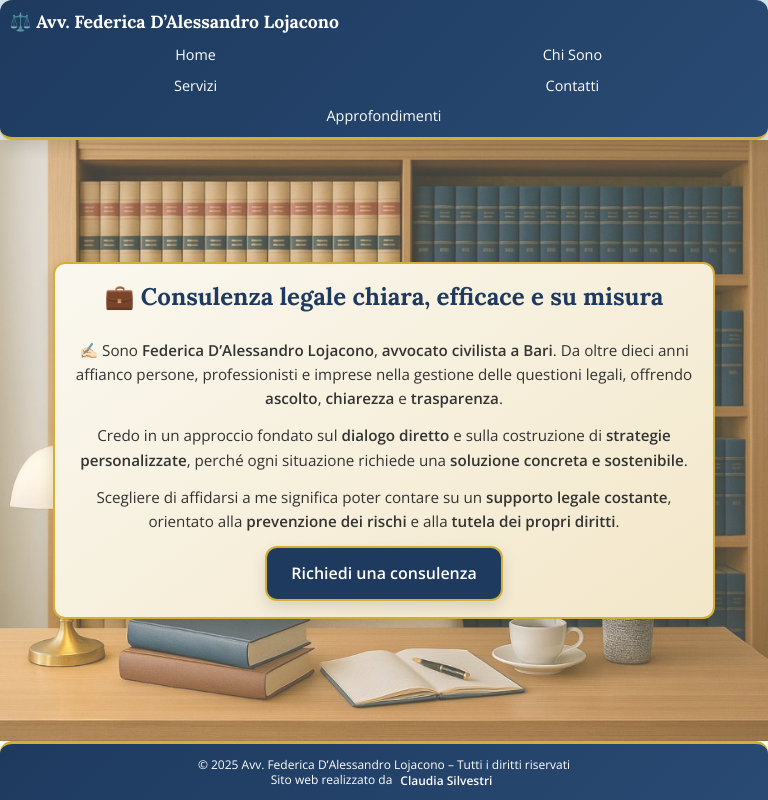
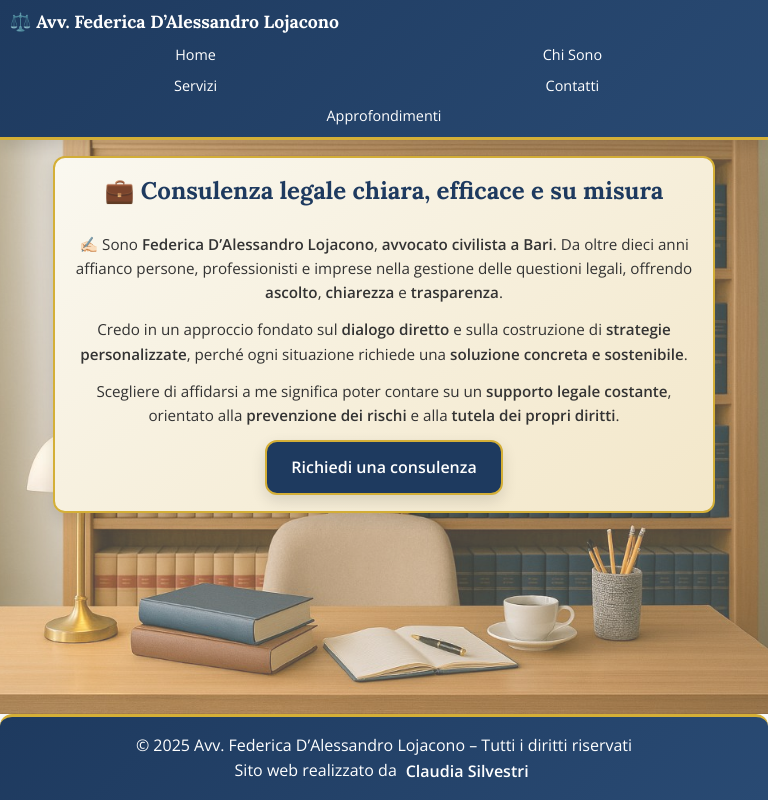
Before and after one commit to claudiasilvestri/law-firm-website, a React (Vite) app: page / in a window 768 px wide. Built offline with nearby package versions, Linux system fonts and the light colour scheme.

Commit message:
mobile responsive corretta

```diff
--- a/src/components/Navbar.jsx
+++ b/src/components/Navbar.jsx
@@ -1,7 +1,28 @@
+import { useState, useEffect } from "react";
 import { Link } from "react-router-dom";
 import "../css/Navbar.css";
 
 export default function Navbar() {
+  const [hidden, setHidden] = useState(false);
+  const [lastScrollY, setLastScrollY] = useState(0);
+
+  useEffect(() => {
+    const handleScroll = () => {
+      if (window.innerWidth > 768) return;
+
+      const currentScrollY = window.scrollY;
+      if (currentScrollY > lastScrollY && currentScrollY > 80) {
+        setHidden(true);
+      } else {
+        setHidden(false);
+      }
+      setLastScrollY(currentScrollY);
+    };
+
+    window.addEventListener("scroll", handleScroll);
+    return () => window.removeEventListener("scroll", handleScroll);
+  }, [lastScrollY]);
+
   const navItems = [
     { name: "Home", path: "/" },
     { name: "Chi Sono", path: "/about" },
@@ -11,7 +32,7 @@ export default function Navbar() {
   ];
 
   return (
-    <nav className="navbar">
+    <nav className={`navbar ${hidden ? "hidden" : ""}`}>
       <div className="logo">⚖️ Avv. Federica D’Alessandro Lojacono</div>
       <ul className="nav-links">
         {navItems.map(item => (
--- a/src/css/Contact.css
+++ b/src/css/Contact.css
@@ -223,7 +223,7 @@
   color: #721c24;
 }
 
-@media (max-width: 900px) {
+@media (max-width: 768px) {
   .contact-layout {
     flex-direction: column;
   }
@@ -238,6 +238,23 @@
   }
 
   .contact-subtitle {
-    font-size: 1.1rem;
+    font-size: 1rem;
+  }
+
+  .contact-box {
+    max-width: 95%;
+    padding: 1rem 2rem;
+  }
+
+  .contact-icons-vertical div {
+    display: flex;
+    align-items: center;
+    gap: 0.5rem;
+  }
+
+  .contact-icons-vertical a {
+    font-size: 0.8rem;
+    white-space: normal;
+    word-break: break-word;
   }
 }
--- a/src/css/Footer.css
+++ b/src/css/Footer.css
@@ -50,16 +50,3 @@
 .footer .credits a:focus::after {
   width: 100%;
 }
-
-@media (max-width: 768px) {
-  .footer {
-    padding: 0.8rem 1rem;
-  }
-
-  .footer .copyright,
-  .footer .credits,
-  .footer .credits a {
-    font-size: 0.75rem;
-    line-height: 1.25;
-  }
-}
--- a/src/css/Home.css
+++ b/src/css/Home.css
@@ -99,6 +99,15 @@
   }
 }
 
+@media (min-width: 768px) and (max-width: 1024px) {
+  .home-section {
+    height: auto;
+    align-items: flex-start;
+    overflow-y: auto;
+    padding-top: 2rem;
+  }
+}
+
 @media (max-width: 768px) {
   .home-section {
     background-image: url('/images/sfondo-mobile.jpg');
--- a/src/css/Navbar.css
+++ b/src/css/Navbar.css
@@ -14,10 +14,11 @@
   max-width: 100vw;
   box-sizing: border-box;
   transition: transform 0.3s ease;
+  will-change: transform;
 }
 
 .navbar.hidden {
-  transform: translateY(-100%);
+  transform: translateY(-120%);
 }
 
 .logo {
@@ -38,7 +39,6 @@
 }
 
 .nav-links a {
-  font-family: 'Open Sans', sans-serif;
   font-size: 1rem;
   font-weight: 500;
   color: #fff;
@@ -51,19 +51,15 @@
 .nav-links a:hover,
 .nav-links a:focus {
   background-color: rgba(255,255,255,0.1);
-  box-shadow: 0 12px 25px rgba(0,0,0,0.12);
-  transform: translateY(-2px);
-  outline: none;
   border-bottom: 2px solid #d4af37;
 }
 
 @media (max-width: 768px) {
   .navbar {
-    position: relative;
     flex-direction: column;
     align-items: flex-start;
     padding: 0.5rem 0.6rem;
-    background: linear-gradient(135deg, #1E3A5F, #294a73);
+    border-radius: 0;
   }
 
   .logo {
@@ -92,10 +88,4 @@
     width: 100%;
     box-sizing: border-box;
   }
-
-  .home-section {
-    padding-top: 1rem;
-    padding-bottom: 1rem;
-    background: url('../img/sfondo.jpg') no-repeat center center/cover;
-  }
 }
--- a/src/css/Services.css
+++ b/src/css/Services.css
@@ -161,10 +161,6 @@
 @media (max-width: 1024px) {
   .services {
     grid-template-columns: 1fr;
-    row-gap: 2rem;
-    column-gap: 1.5rem;
-    max-width: 1000px;
-    margin: 0 auto;
   }
 }
 
--- a/src/pages/About.jsx
+++ b/src/pages/About.jsx
@@ -1,9 +1,16 @@
-import { useEffect } from "react";
+import { useEffect, useState } from "react";
 import "../css/About.css";
 
 export default function About() {
+  const [isTablet, setIsTablet] = useState(false);
+
   useEffect(() => {
     document.title = "Chi Sono | Federica D’Alessandro Lojacono";
+
+    const handleResize = () => setIsTablet(window.innerWidth <= 1024);
+    handleResize();
+    window.addEventListener("resize", handleResize);
+    return () => window.removeEventListener("resize", handleResize);
   }, []);
 
   return (
@@ -15,6 +22,17 @@ export default function About() {
             src="/assets/Foto Fede.JPG"
             alt="Ritratto professionale di Federica D’Alessandro Lojacono"
           />
+          {isTablet && (
+            <a
+              href="/assets/CV Federica D'Alessandro Lojacono.pdf"
+              target="_blank"
+              rel="noopener noreferrer"
+              className="button-accent"
+              aria-label="Visualizza il CV di Federica D’Alessandro Lojacono"
+            >
+              Visualizza CV
+            </a>
+          )}
         </div>
         <div className="about-text">
           <h3>I miei valori</h3>
@@ -34,6 +52,7 @@ export default function About() {
             <li>Consulenza per enti pubblici e società</li>
           </ul>
           <p>Sono anche qualificata come <strong>Gestore della Crisi da Sovraindebitamento</strong>.</p>
+          {!isTablet && (
             <a
               href="/assets/CV Federica D'Alessandro Lojacono.pdf"
               target="_blank"
@@ -43,6 +62,7 @@ export default function About() {
             >
               Visualizza CV
             </a>
+          )}
         </div>
       </div>
     </section>
```
Lines whose indentation alone changed are shown as unchanged.
